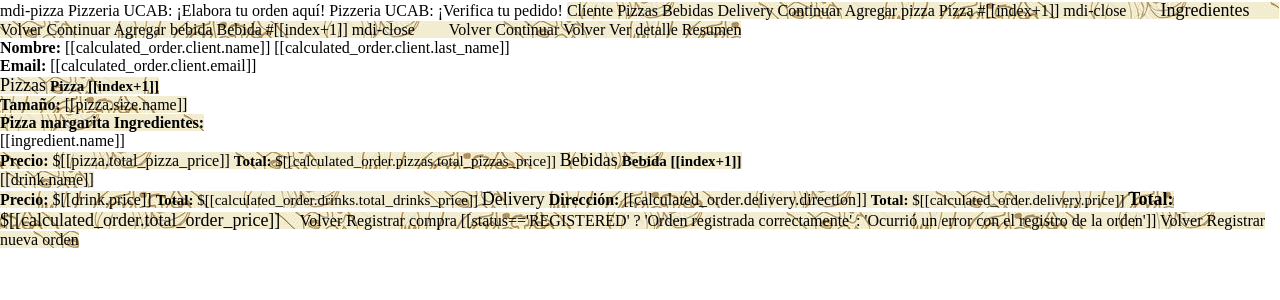
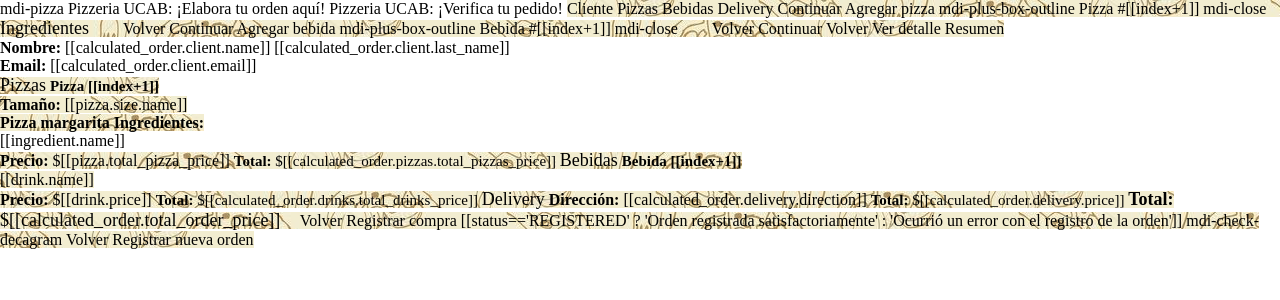
Before and after one commit to albasanchez/python-pizzeria, a Django app: template orders/templates/orders/index.html in a window 1280 px wide. Shown: the top 300 px of the page. Run offline with Django 3.2, Linux system fonts and the light colour scheme; the template is opened without the code that fills it: values that come from a table or form of the project are taken from there, others are empty; data comes from the database, SQL or seed files in the repository; some libraries are stand-ins or nearby versions.

Commit message:
Ajustes visuales

```diff
--- a/orders/templates/orders/index.html
+++ b/orders/templates/orders/index.html
@@ -108,6 +108,9 @@
                               @click="order.pizzas.push({size: null, ingredients: []})"
                             >
                               Agregar pizza
+                              <v-icon class="ml-3">
+                                mdi-plus-box-outline
+                              </v-icon>
                             </v-btn>
                           </v-col>
                         </v-row>
@@ -171,6 +174,9 @@
                               @click="order.drinks.push({name: null, id: null})"
                             >
                               Agregar bebida
+                              <v-icon class="ml-3">
+                                mdi-plus-box-outline
+                              </v-icon>
                             </v-btn>
                           </v-col>
                         </v-row>
@@ -375,27 +381,35 @@
             <v-dialog
               v-model="dialog"
               :persistent="status=='REGISTERED'"
-              max-width="290"
+              max-width="350"
               transition="dialog-bottom-transition"
             >
               <v-card>
                 <v-toolbar
-                :color="status=='REGISTERED' ? 'primary' : 'red'"
-                dark
-                >[[status=='REGISTERED' ? 'Orden registrada correctamente' : 'Ocurrió un error con el registro de la orden']]</v-toolbar>
-                <v-card-actions>
-                  <v-spacer></v-spacer>
+                  :color="status=='REGISTERED' ? 'primary' : 'red'"
+                  dark
+                  class="mb-0"
+                >
+                  [[status=='REGISTERED' ? 'Orden registrada satisfactoriamente' : 'Ocurrió un error con el registro de la orden']]
+                  <v-icon class="ml-3 mb-0">
+                    mdi-check-decagram
+                  </v-icon>
+                </v-toolbar>
+                <v-card-actions class="d-flex justify-center">
                   <v-btn
+                    class="my-12"
                     color="red darken-1"
                     text
+                    lg
                     @click="dialog = false"
                     v-if="status!='REGISTERED'"
                   >
                     Volver
                   </v-btn>
                   <v-btn
-                    color="primary darken-1"
-                    text
+                    class="my-12"
+                    color="primary"
+                    large
                     @click="newOrder()"
                     v-if="status=='REGISTERED'"
                   >
```
